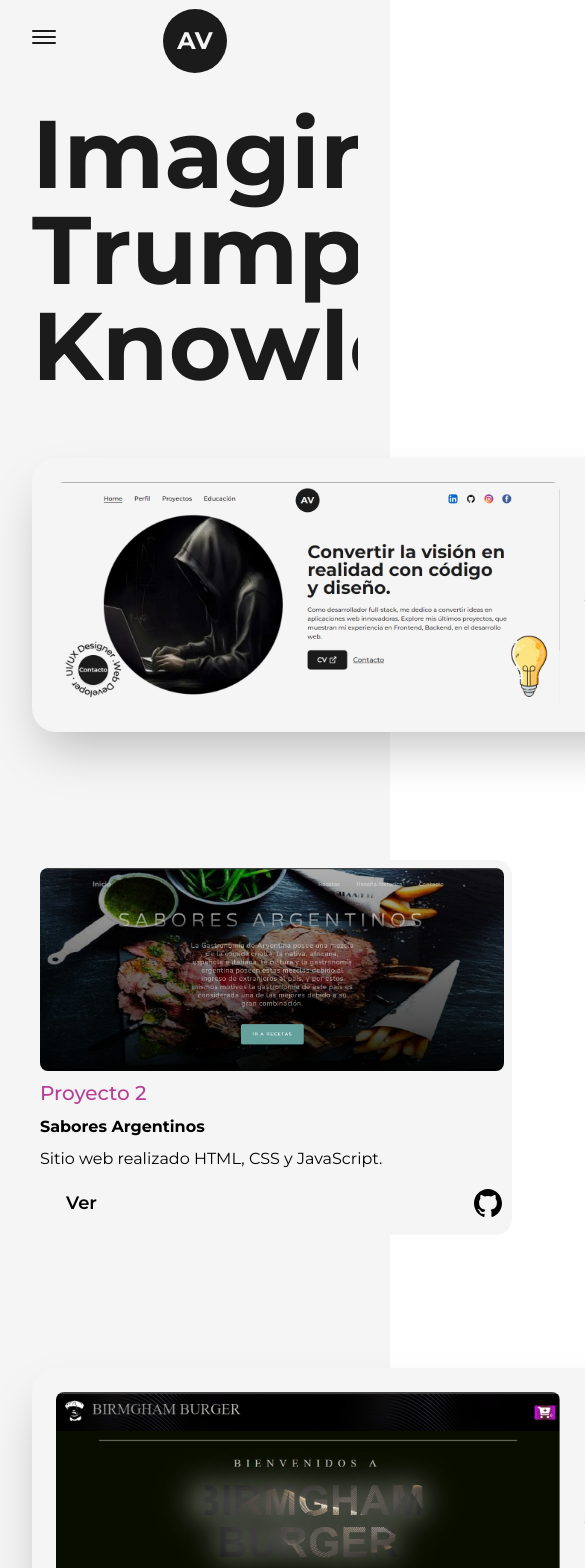
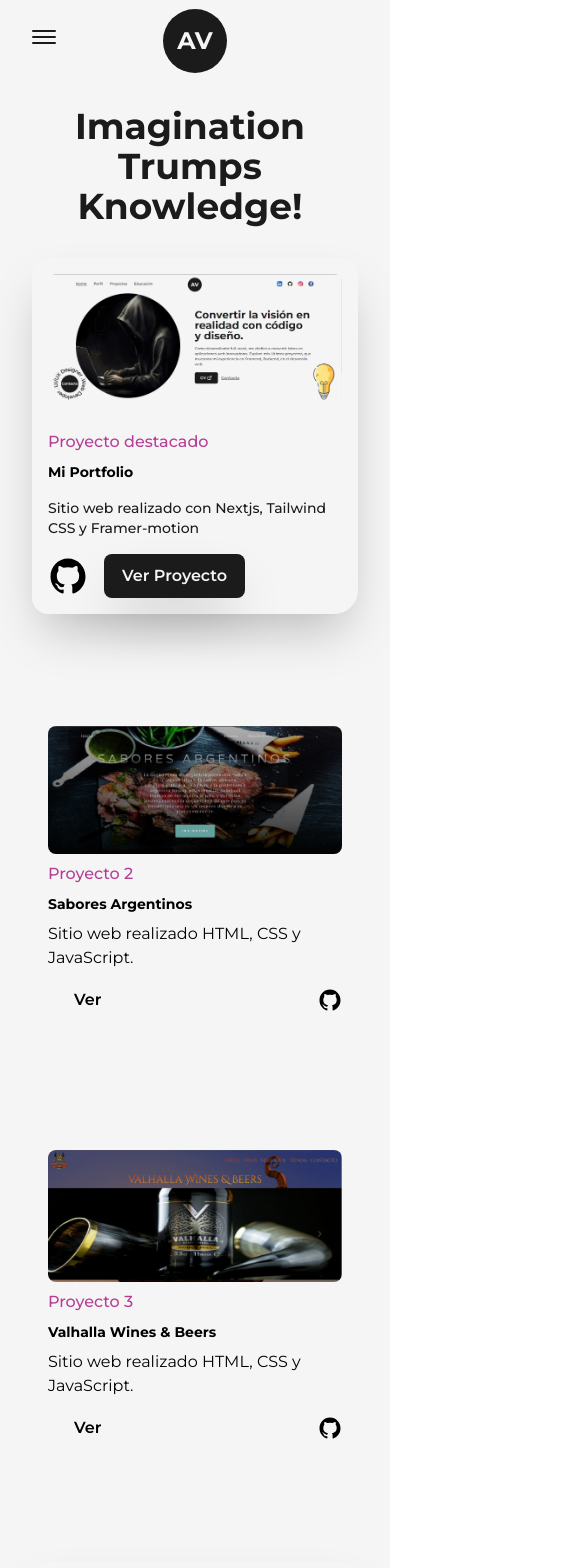
Before and after one commit to avidela47/Mi-Portfolio, a Next.js app: page /projects in a window 390 px wide. Shown: the top 1568 px of the page, 585 px wide, since content can reach past the window. Built offline with nearby package versions, Linux system fonts and the light colour scheme.

Commit message:
fourth commit

```diff
--- a/src/pages/projects.js
+++ b/src/pages/projects.js
@@ -14,11 +14,11 @@ import project6 from "../../public/images/projects/cafenormandia.png";
 
 const FeaturedProject = ({ type, title, sumary, img, link, github }) => {
   return (
-    <article className="w-full flex items-center justify-between relative rounded-br-2xl rounded-3xl border-solid border-dark bg-light shadow-2xl p-6 dark:bg-dark dark:border-light">
+    <article className="w-full flex items-center justify-between relative rounded-br-2xl rounded-3xl border-solid border-dark bg-light shadow-2xl p-6 dark:bg-dark dark:border-light lg:flex-col lg:p-8 xs:rounded-2xl xs:rounded-br-3xl xs:p-4">
       <Link
         href={link}
         target="_blank"
-        className="w-1/2 cursor-pointer overflow-hidden rounded-lg"
+        className="w-1/2 cursor-pointer overflow-hidden rounded-lg lg:w-full"
       >
         <FramerImage
           src={img}
@@ -31,8 +31,8 @@ const FeaturedProject = ({ type, title, sumary, img, link, github }) => {
         (max-width: 1200px) 50vw, 50vw"
         />
       </Link>
-      <div className="w-1/2 flex flex-col items-start justify-between pl-6">
-        <span className="text-primary font-medium text-xl dark:text-primaryDark">
+      <div className="w-1/2 flex flex-col items-start justify-between pl-6 lg:w-full lg:pl-0 lg:pt-6">
+        <span className="text-primary font-medium text-xl dark:text-primaryDark xs:text-base">
           {type}
         </span>
         <Link
@@ -40,11 +40,11 @@ const FeaturedProject = ({ type, title, sumary, img, link, github }) => {
           target="_blank"
           className="hover:underline underline-offset-2"
         >
-          <h2 className="my-2 w-full text-left text-4xl font-bold dark:text-light">
+          <h2 className="my-2 w-full text-left text-4xl font-bold dark:text-light sm:text-sm">
             {title}
           </h2>
         </Link>
-        <p className="my-2 font-medium text-dark dark:text-light">{sumary}</p>
+        <p className="my-2 font-medium text-dark dark:text-light sm:text-sm">{sumary}</p>
         <div className="mt-2 flex items-center">
           <Link href={github} target="_blank" className="w-10">
             {" "}
@@ -53,7 +53,7 @@ const FeaturedProject = ({ type, title, sumary, img, link, github }) => {
           <Link
             href={link}
             target="_blank"
-            className="ml-4 rounded-lg bg-dark text-light p-2 px-6 text-lg font-semibold shadow-2xl hover:bg-light hover:text-dark hover:border-dark border-2 border-solid border-transparent dark:bg-light dark:text-dark"
+            className="ml-4 rounded-lg bg-dark text-light p-2 px-6 text-lg font-semibold shadow-2xl hover:bg-light hover:text-dark hover:border-dark border-2 border-solid border-transparent sm:px-4 sm:text-base"
           >
             Ver Proyecto
           </Link>
@@ -65,11 +65,11 @@ const FeaturedProject = ({ type, title, sumary, img, link, github }) => {
 
 const Project = ({ type, title, img, link, sumary, github }) => {
   return (
-    <article className="w-full flex flex-col items-center justify-center rounded-2xl border-solid  border-dark bg-light p-2 relative dark:bg-dark dark:border-light">
+    <article className="w-full flex flex-col items-center justify-center rounded-2xl border-solid  border-dark bg-light p-2 relative dark:bg-dark dark:border-light xs:p-4">
       <Link
         href={link}
         target="_blank"
-        className="w-full cursor-pointer overflow-hidden rounded-lg"
+        className="w-full cursor-pointer overflow-hidden rounded-lg lg:w-full"
       >
         <FramerImage
           src={img}
@@ -83,13 +83,13 @@ const Project = ({ type, title, img, link, sumary, github }) => {
         />
       </Link>
       <div className="w-full flex flex-col items-start justify-between mt-2">
-        <span className="text-primary font-medium text-xl">{type}</span>
+        <span className="text-primary font-medium text-xl dark:text-primaryDark xs:text-base">{type}</span>
         <Link
           href={link}
           target="_blank"
           className="hover:underline underline-offset-2"
         >
-          <h2 className="my-2 w-full text-left text-1xl font-bold dark:text-light">
+          <h2 className="my-2 w-full text-left text-1xl font-bold dark:text-light sm:text-sm">
             {title}
           </h2>
         </Link>
@@ -98,11 +98,11 @@ const Project = ({ type, title, img, link, sumary, github }) => {
           <Link
             href={link}
             target="_blank"
-            className="rounded-lg p-2 px-6 text-lg font-semibold hover:bg-light hover:text-dark hover:border-dark border-2 border-solid border-transparent"
+            className="rounded-lg p-2 px-6 text-lg font-semibold hover:bg-light hover:text-dark hover:border-dark border-2 border-solid border-transparent md:text-base"
           >
             Ver
           </Link>
-          <Link href={github} target="_blank" className="w-8">
+          <Link href={github} target="_blank" className="w-8 md:w-6">
             {" "}
             <GithubIcon />{" "}
           </Link>
@@ -123,9 +123,9 @@ const projects = () => {
         <Layout className="pt-16">
           <AnimatedText
             text="Imagination Trumps Knowledge!"
-            className="mb-16"
+            className="mb-16 lg:!text-7xl sm:mb-8 sm:!text-6xl xs:!text-4xl"
           />
-          <div className="grid grid-col-12 gap-24 gap-y-32">
+          <div className="grid grid-col-12 gap-24 gap-y-32 xl:gap-x-16 lg:gap-x-8 md:gap-y-24 sm:gap-x-0">
             <div className="col-span-12">
               <FeaturedProject
                 title="Mi Portfolio"
@@ -136,7 +136,7 @@ const projects = () => {
                 type="Proyecto destacado"
               />
             </div>
-            <div className="col-span-6">
+            <div className="col-span-6 sm:col-span-12">
               <Project
                 title="Sabores Argentinos"
                 img={project2}
@@ -146,7 +146,7 @@ const projects = () => {
                 type="Proyecto 2"
               />
             </div>
-            <div className="col-span-6">
+            <div className="col-span-6 sm:col-span-12">
               <Project
                 title="Valhalla Wines & Beers"
                 img={project3}
@@ -166,7 +166,7 @@ const projects = () => {
                 type="Proyecto destacado"
               />
             </div>
-            <div className="col-span-6">
+            <div className="col-span-6 sm:col-span-12">
               <Project
                 title="Selflick soluciones graficas"
                 img={project5}
@@ -176,7 +176,7 @@ const projects = () => {
                 type="Proyecto 5"
               />
             </div>
-            <div className="col-span-6">
+            <div className="col-span-6 sm:col-span-12">
               <Project
                 title="Cafe Normandia"
                 img={project6}
```
